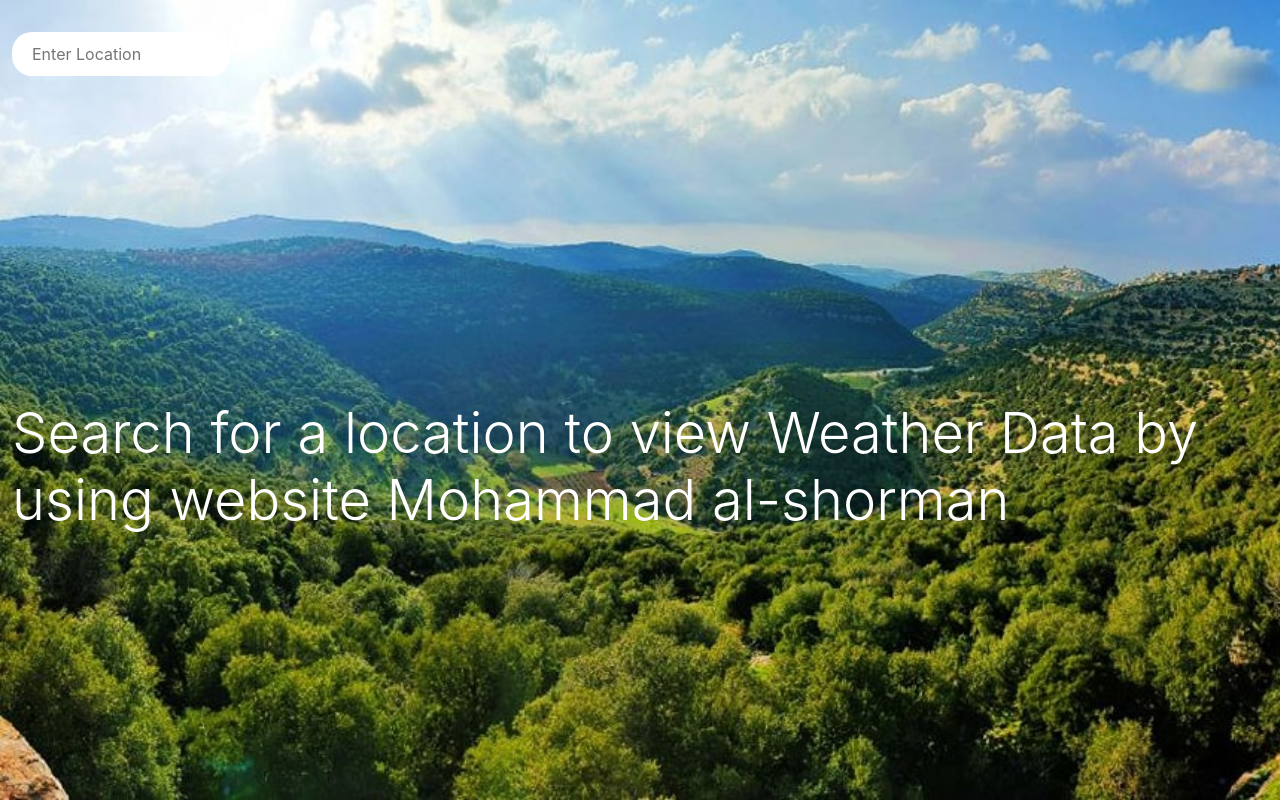
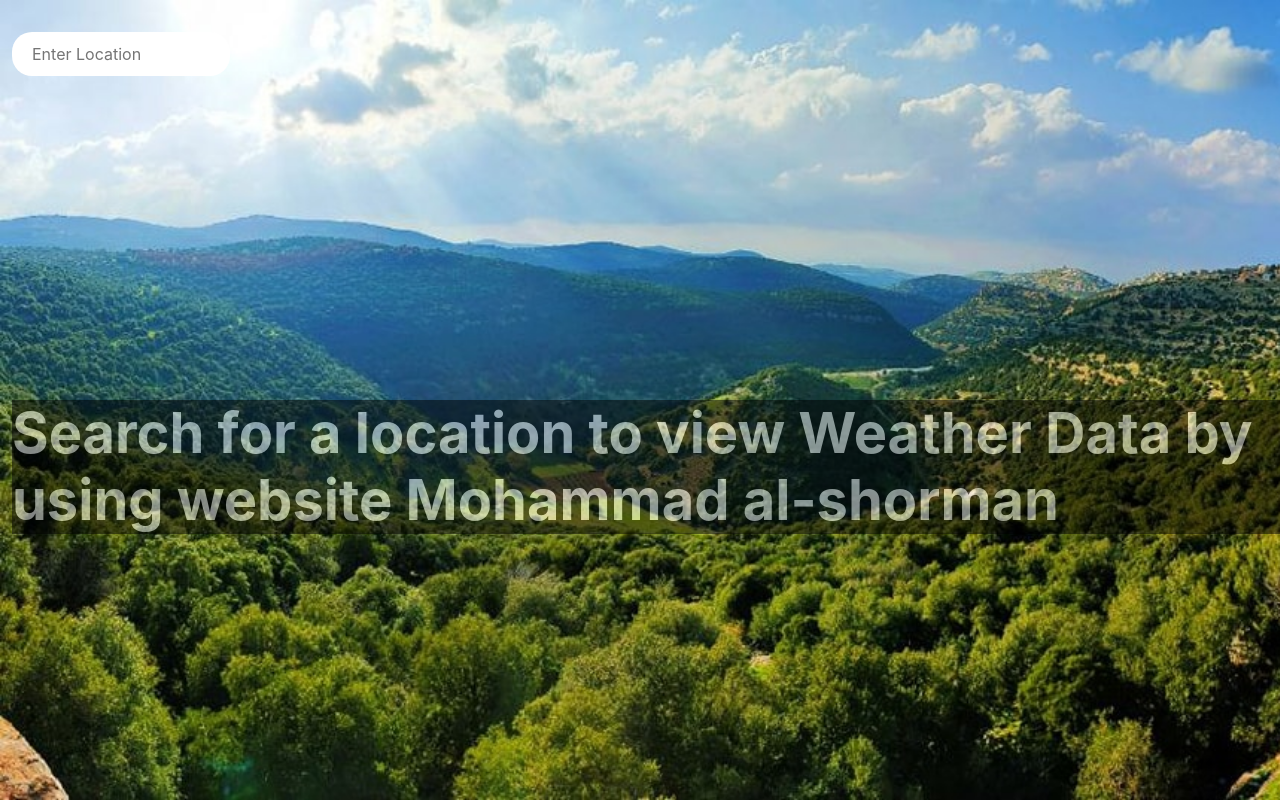
Before and after one commit to MohammadAlshorman/weather, a React (Create React App) app: page / in a window 1280 px wide. Built offline with nearby package versions, Linux system fonts and the light colour scheme.

Commit message:
Update MainContext.jsx

```diff
--- a/src/Components/MainContext/MainContext.jsx
+++ b/src/Components/MainContext/MainContext.jsx
@@ -43,7 +43,14 @@ export default function MainContext() {
         <input type="text" value={city} placeholder="Enter Location" onChange={(e) => setCity(e.target.value)} onKeyPress={getWeatherData} />
       </div>
 
-      <h1 style={{ position: 'absolute', top: '50%', display: currentDisplay }} className='display-4 '>Search for a location to view Weather Data by using website Mohammad al-shorman</h1>
+      <h1   style={{
+    position: 'absolute',
+    top: '50%',
+    display: currentDisplay,
+    fontWeight: 'bolder',
+    opacity: 0.5,
+    backgroundColor: '#000000'
+  }}  className='display-4 '>Search for a location to view Weather Data by using website Mohammad al-shorman</h1>
       {weatherData.main ? <TimeBox temperature={toCelsius(weatherData.main.temp)} /> : null}
       {weatherData.main ? <WeatherInfo temperature={toCelsius(weatherData.main.temp)} name={weatherData.name} clouds={weatherData.weather[0].main} humidity={weatherData.main.humidity} speed={weatherData.wind.speed} visibility={weatherData.visibility} /> : null}
     <br/></div >
```
